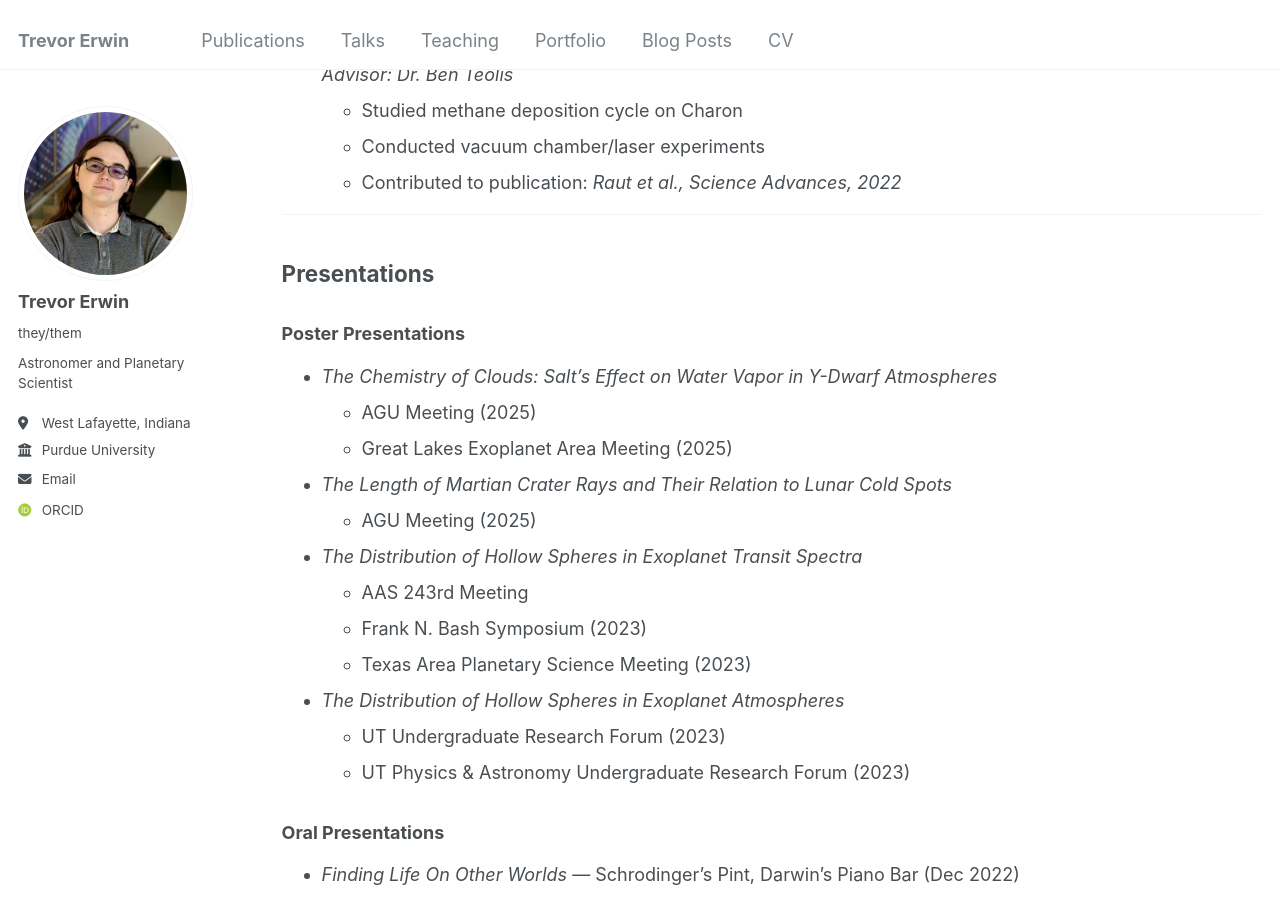
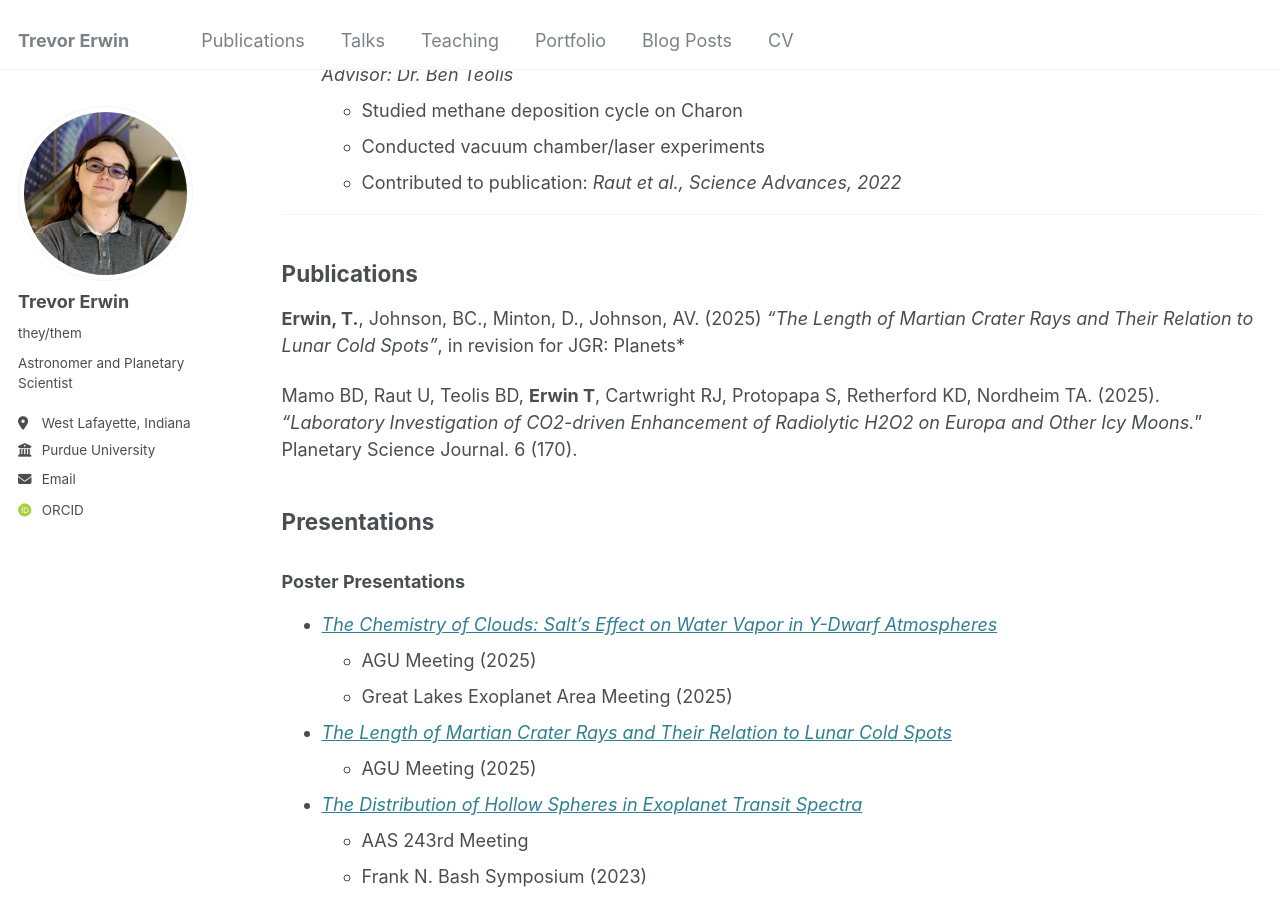
Before and after one commit to TrevorPErwin/TrevorPErwin.github.io, a Jekyll site: the page built from _pages/cv.md, in a window 1280 px wide and 900 px high, scrolled down 1642 px. Built offline with Jekyll 4.4.1, drawn with Linux system fonts in a browser that asks for light colours; some web fonts are replaced.

Commit message:
Update CV with publications and presentation links
Added a publications section and updated presentation links.

```diff
--- a/_pages/cv.md
+++ b/_pages/cv.md
@@ -69,17 +69,24 @@ redirect_from:
   - Contributed to publication: *Raut et al., Science Advances, 2022*
 
 ---
+## Publications
+<b>Erwin, T.</b>, Johnson, BC., Minton, D., Johnson, AV. (2025) <i>"The Length of Martian Crater Rays and Their Relation to Lunar Cold Spots"</i>, in revision for JGR: Planets*
+
+Mamo BD, Raut U, Teolis BD, <b>Erwin T</b>, Cartwright RJ, Protopapa S, Retherford KD, Nordheim TA. (2025). <i>"Laboratory Investigation of CO2-driven Enhancement of Radiolytic H2O2 on Europa and Other Icy Moons.</i>" Planetary Science Journal. 6 (170).
+
+
+
 
 ## Presentations
 ### Poster Presentations
-- *The Chemistry of Clouds: Salt’s Effect on Water Vapor in Y-Dwarf Atmospheres*
+- *[The Chemistry of Clouds: Salt’s Effect on Water Vapor in Y-Dwarf Atmospheres](https://trevorperwin.github.io/talks/2025-12-17-AGU_YDwarf)*
   - AGU Meeting (2025)
   - Great Lakes Exoplanet Area Meeting (2025)
 
-- *The Length of Martian Crater Rays and Their Relation to Lunar Cold Spots*
+- *[The Length of Martian Crater Rays and Their Relation to Lunar Cold Spots](https://trevorperwin.github.io/talks/2025-12-17-AGU_CraterRay)*
   - AGU Meeting (2025)
 
-- *The Distribution of Hollow Spheres in Exoplanet Transit Spectra*
+- *[The Distribution of Hollow Spheres in Exoplanet Transit Spectra](https://trevorperwin.github.io/talks/2024-21-07-AAS_243)*
   - AAS 243rd Meeting
   - Frank N. Bash Symposium (2023)
   - Texas Area Planetary Science Meeting (2023)
```
